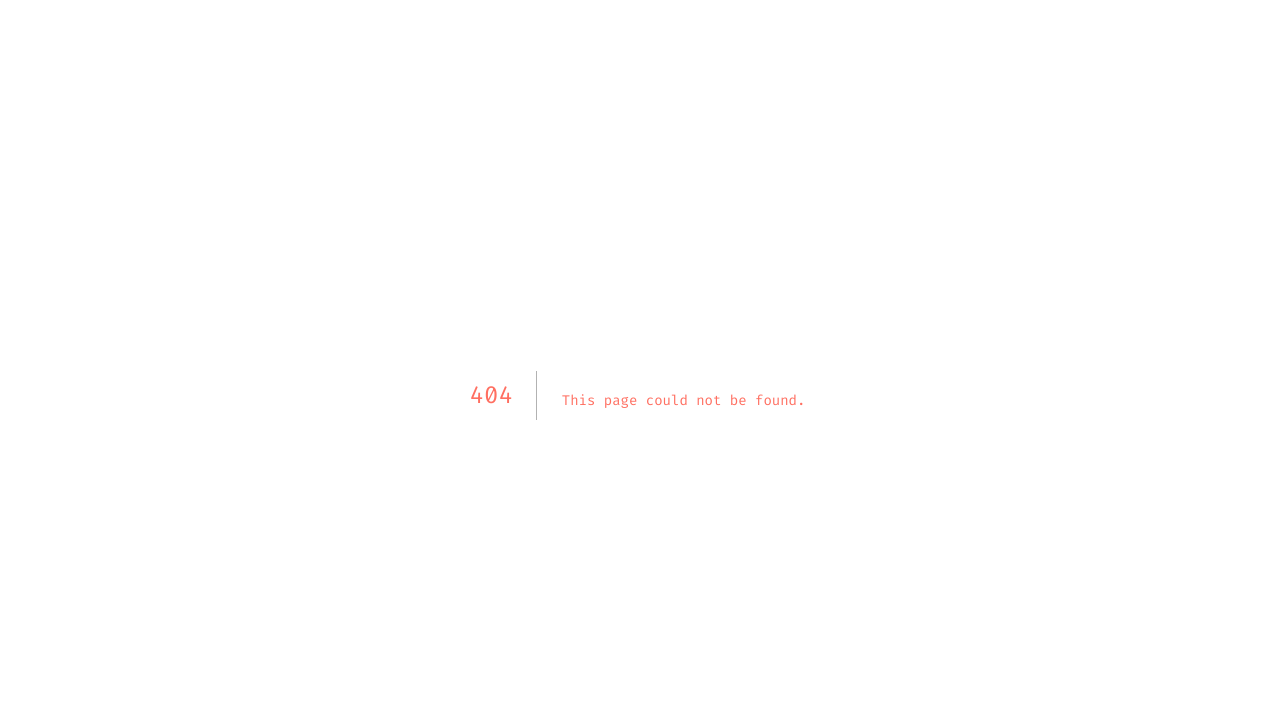
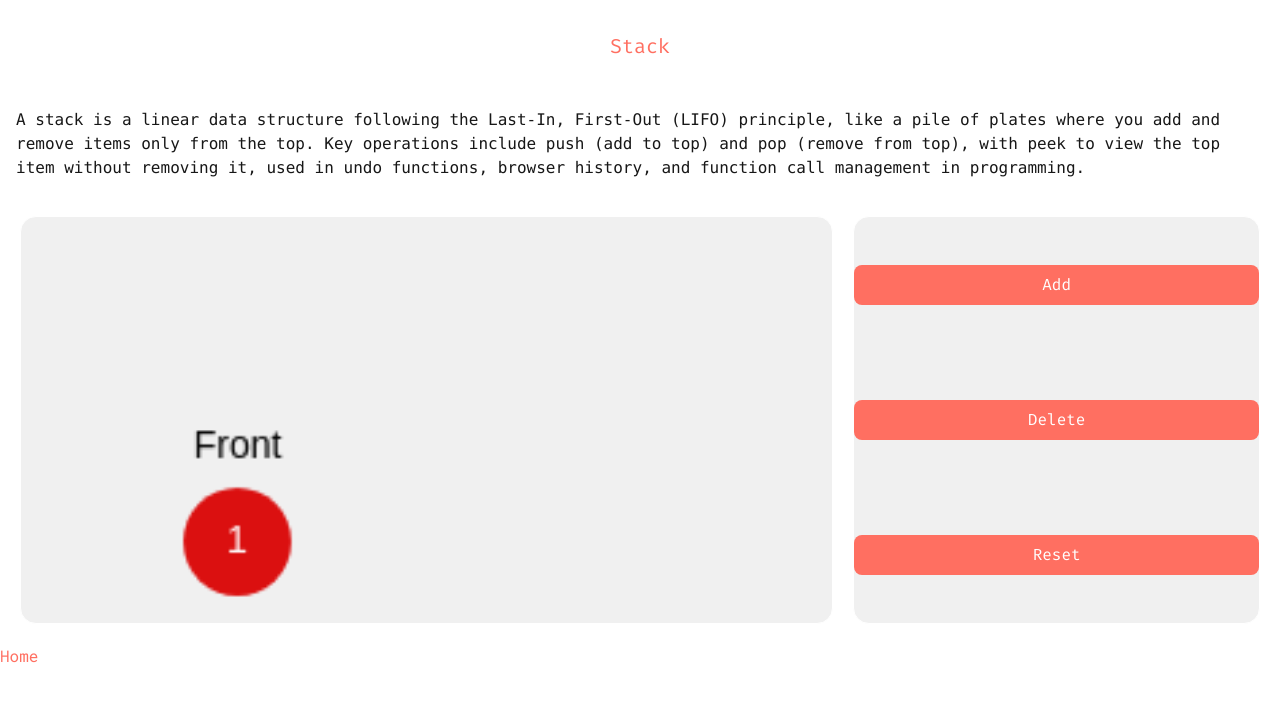
Before and after one commit to dogle-scottlogic/data_structures, a Next.js app: page /stack in a window 1280 px wide. Before the commit this address had no page. Shown: the top 702 px of the page. Built offline with nearby package versions, Linux system fonts and the light colour scheme.

Commit message:
Add Stack

```diff
--- a/app/Queue/QueueGrid.tsx
+++ b/app/Queue/QueueGrid.tsx
@@ -3,13 +3,13 @@
 import { useState } from "react"
 import Grid from "components/grid"
 import { ListNode } from "types/list"
-import { drawQueue } from "queue/drawing"
+import { drawList } from "utils/drawList"
 
 export default function QueueGrid() {
     const initialNode: ListNode = { value: 1, next: null }
     const [head, setHead] = useState<ListNode | null>(initialNode)
 
-    const drawFunctions = drawQueue(head);
+    const drawFunctions = drawList(head);
     const updateExitingNode = drawFunctions.updateExitingNode
 
     const enqueue = () => setHead(h => enqueueNode(h))
@@ -30,8 +30,6 @@ function enqueueNode(front: ListNode | null): ListNode {
 function dequeueNode(front: ListNode | null, updateExitingNode: (exitingNode: ListNode, x: number) => void): ListNode | null {
     if (!front) return null
     updateExitingNode(front, 80)
-    // exitingNode = front
-    // exitingX = 80 // start at visible front for clarity
     return front.next
 }
 
--- a/app/Queue/page.tsx
+++ b/app/Queue/page.tsx
@@ -2,7 +2,8 @@ import styles from "page.module.css"
 
 import Header from "components/header";
 import Description from "components/description";
-import QueueGrid from "@/queue/QueueGrid";
+import QueueGrid from "queue/QueueGrid";
+import Link from "next/link";
 
 export default function Queue() {
     return (
@@ -12,6 +13,7 @@ export default function Queue() {
                 A queue in data structures is a linear collection that follows the First-In, First-Out (FIFO) principle, meaning the first element added is the first one removed, like people waiting in a real-world line. Data is inserted at the rear (enqueue) and removed from the front (dequeue), using operations like enqueue, dequeue, peek, isEmpty, and size, and can be implemented with arrays or linked lists.
             </Description>
             <QueueGrid />
+            <Link href="/">Home</Link>
         </div>
     );
 }
--- /dev/null
+++ b/app/stack/StackGrid.tsx
@@ -0,0 +1,51 @@
+'use client';
+
+import { ListNode } from 'types/list';
+import { useState } from 'react';
+import { drawList } from 'utils/drawList';
+import Grid from 'components/grid';
+
+export default function StackGrid() {
+  const initialNode: ListNode = { value: 1, next: null };
+  const [head, setHead] = useState<ListNode | null>(initialNode);
+
+  const drawFunctions = drawList(head);
+  const updateExitingNode = drawFunctions.updateExitingNode;
+
+  const push = () => setHead((h) => pushNode(h));
+  const pop = () => setHead((h) => popNode(h, updateExitingNode));
+  const reset = () => setHead(null);
+
+  return (
+    <Grid
+      draw={drawFunctions.draw}
+      addNode={push}
+      deleteNode={pop}
+      reset={reset}
+    />
+  );
+}
+
+function pushNode(front: ListNode | null): ListNode {
+  const newNode: ListNode = { value: nextValue(front), next: null };
+  if (!front) return newNode;
+  newNode.next = front;
+  return newNode;
+}
+
+function popNode(
+  front: ListNode | null,
+  updateExitingNode: (exitingNode: ListNode, x: number) => void
+): ListNode | null {
+  if (!front) return null;
+  updateExitingNode(front, 80);
+  return front.next;
+}
+
+// Determine the next value for a new node
+function nextValue(front: ListNode | null): number {
+  if (front == null) {
+    return 1;
+  }
+  return front.value + 1;
+}
--- /dev/null
+++ b/app/stack/page.tsx
@@ -0,0 +1,19 @@
+import styles from "page.module.css"
+
+import Header from "components/header";
+import Description from "components/description";
+import Link from "next/link";
+import StackGrid from "./StackGrid";
+
+export default function Stack() {
+    return (
+        <div className={styles.page}>
+            <Header>Stack</Header>
+            <Description>
+                A stack is a linear data structure following the Last-In, First-Out (LIFO) principle, like a pile of plates where you add and remove items only from the top. Key operations include push (add to top) and pop (remove from top), with peek to view the top item without removing it, used in undo functions, browser history, and function call management in programming.
+            </Description>
+            <StackGrid />
+            <Link href="/">Home</Link>
+        </div>
+    );
+}
--- a/app/Queue/drawing.ts
+++ b/app/utils/drawList.ts
@@ -56,7 +56,7 @@ export function drawLabel(
   ctx.fillText(text, x, y + offsetY);
 }
 
-export function drawQueue(frontNode: ListNode | null) {
+export function drawList(frontNode: ListNode | null) {
   const nodePositions = new WeakMap<ListNode, number>();
   let exitingNode: ListNode | null = null;
   let exitingX = 0;
```
